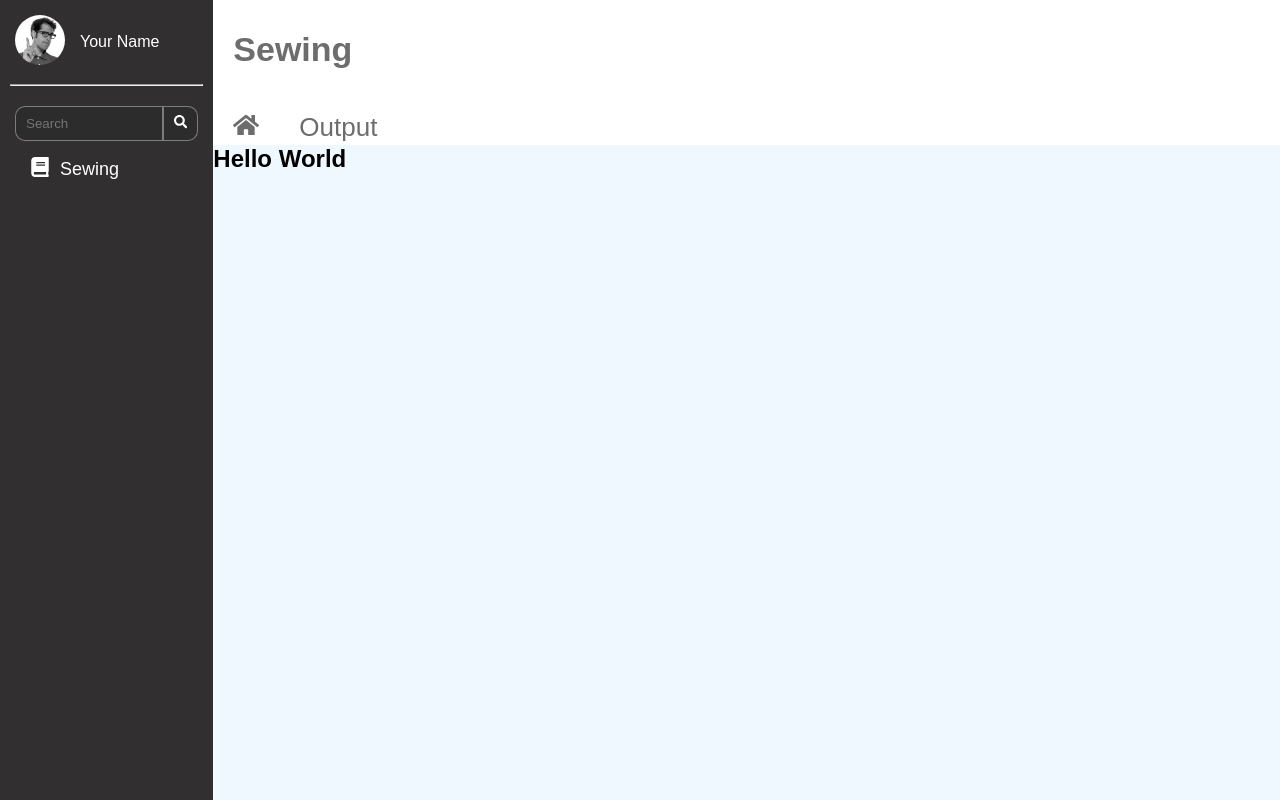
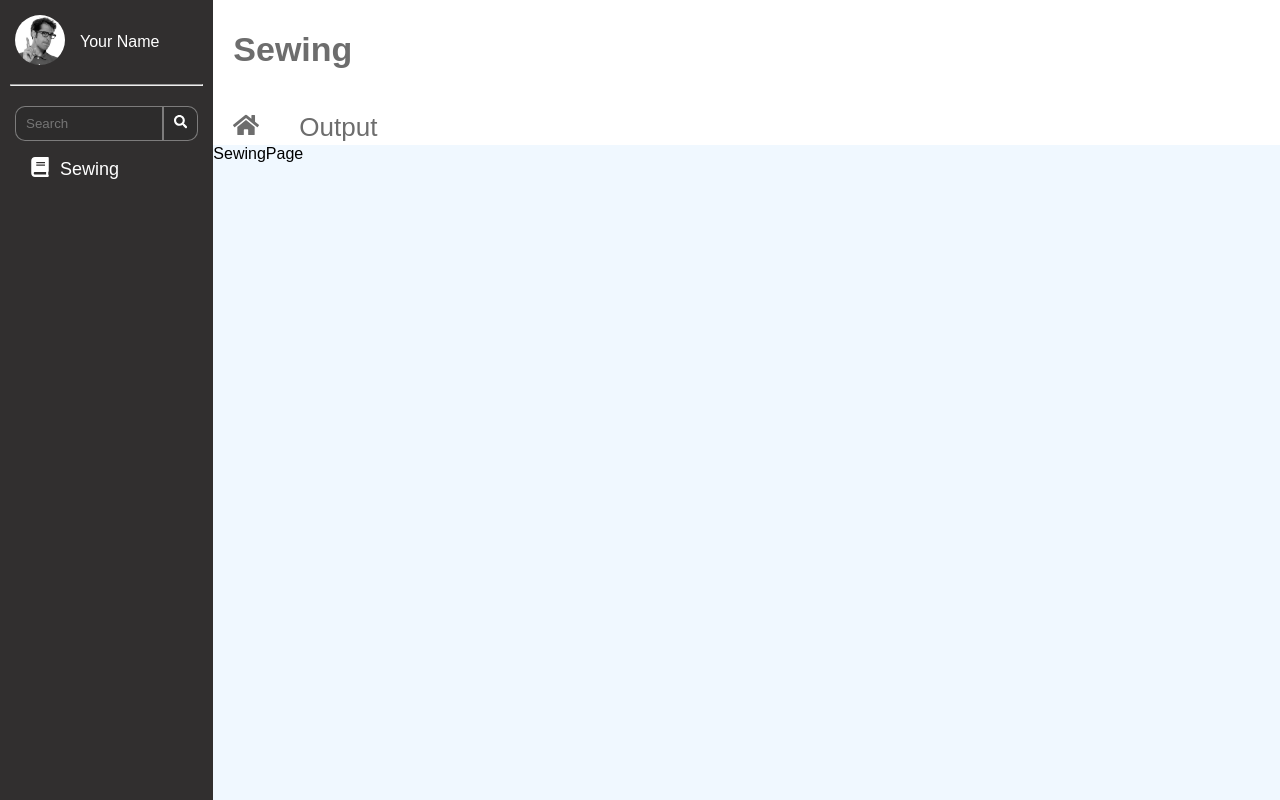
Before and after one commit to hikio-17/mca-test, a React (Vite) app: page /sewing in a window 1280 px wide. Built offline with nearby package versions, Linux system fonts and the light colour scheme.

Commit message:
create route page

```diff
--- a/src/App.tsx
+++ b/src/App.tsx
@@ -1,17 +1,21 @@
-import { FaHome } from 'react-icons/fa';
 import Sidebar from './components/Sidebar';
 import HeaderNav from './components/HeaderNav';
+import { Routes, Route } from 'react-router-dom';
+import HomePage from './pages/HomePage';
+import SewingPage from './pages/SewingPage';
 
 function App() {
   return (
     <div className='layout'>
       <Sidebar />
-
       <section className='main-section'>
         <HeaderNav />
 
         <main>
-          <h1>Hello World</h1>
+          <Routes>
+            <Route path='/' element={<HomePage />} />
+            <Route path='/sewing' element={<SewingPage />} />
+          </Routes>
         </main>
       </section>
     </div>
--- a/src/components/HeaderNav.tsx
+++ b/src/components/HeaderNav.tsx
@@ -1,4 +1,5 @@
 import { FaHome } from "react-icons/fa";
+import { Link } from "react-router-dom";
 
 function HeaderNav() {
   return (
@@ -6,10 +7,14 @@ function HeaderNav() {
       <h3 className='header-nav__title'>Sewing</h3>
       <div className='header-nav__menu'>
         <div className="header-nav__menu-item">
-          <FaHome />
+          <Link to='/'>
+            <FaHome />
+          </Link>
         </div>
         <div className="header-nav__menu-item">
-          <p>Output</p>
+          <Link to='/sewing'>
+            <p>Output</p>
+          </Link>
         </div>
       </div>
     </section>
--- a/src/index.css
+++ b/src/index.css
@@ -2,6 +2,8 @@
   margin: 0;
   padding: 0;
   box-sizing: border-box;
+  list-style: none;
+  text-decoration: none;
 }
 
 body {
@@ -112,6 +114,9 @@ hr {
    height: 145px;
    background-color: #fff;
    justify-content: space-between;
+}
+
+.header-nav a {
    color: rgb(109, 109, 109);
  }
 
@@ -119,6 +124,7 @@ hr {
    font-size: 34px;
    padding-left: 20px;
    margin-top: 30px;
+   color: rgb(109, 109, 109);
  }
 
  .header-nav__menu {
```
